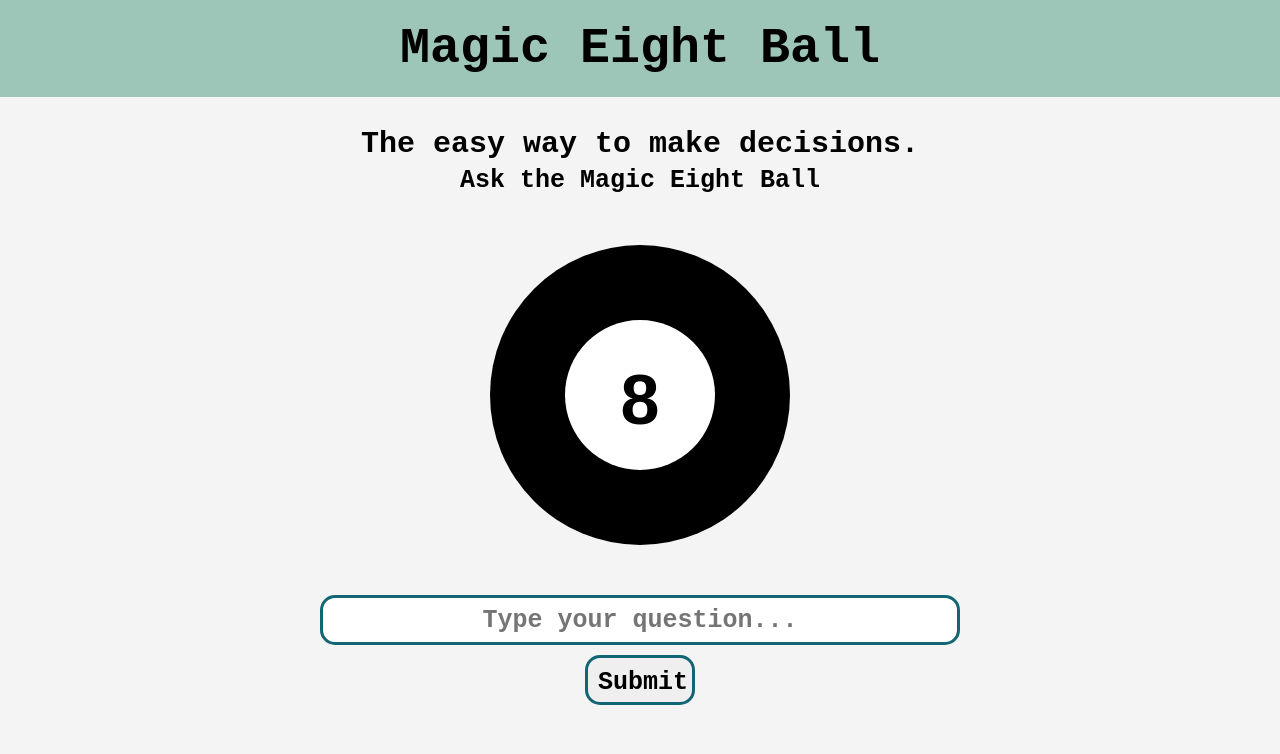
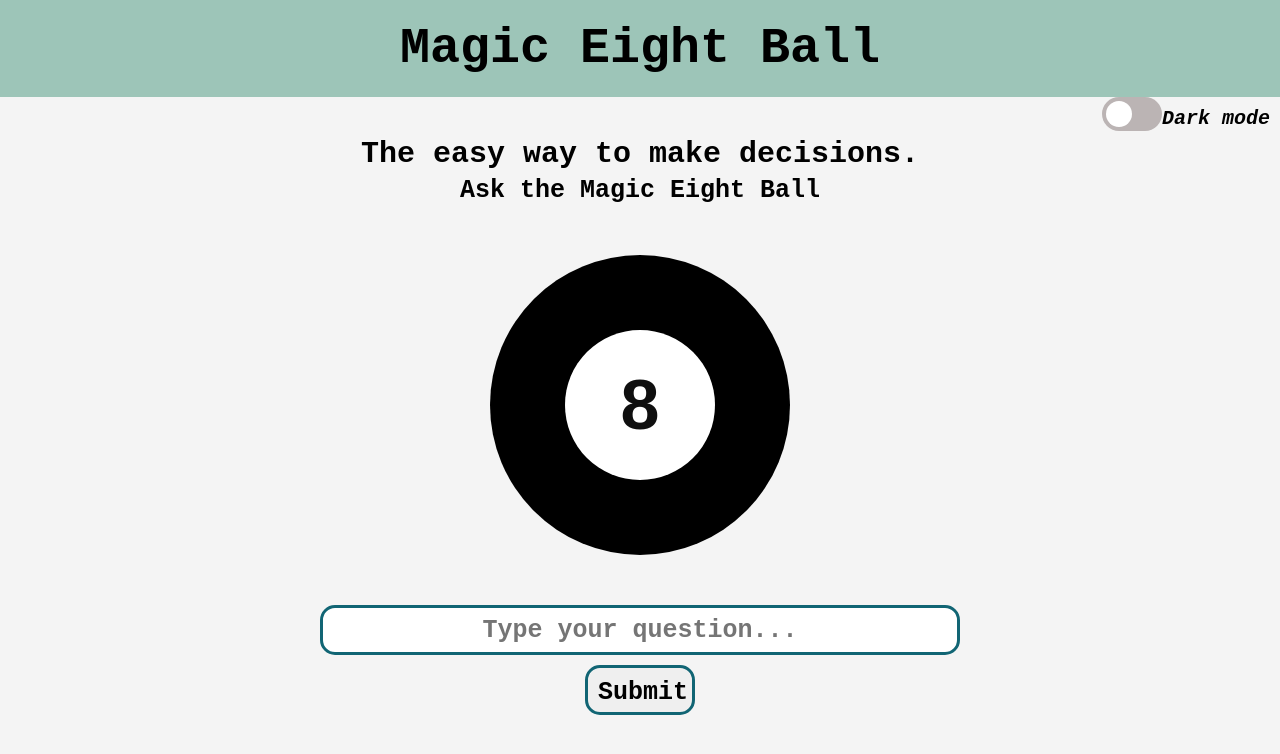
Before and after one commit to MaykonFranchini/MagicEightBallGame, a plain HTML site: page index.html in a window 1280 px wide. Drawn offline with Linux system fonts and the light colour scheme.

Commit message:
dark mode implement

```diff
--- a/app.js
+++ b/app.js
@@ -76,3 +76,9 @@ const clear = () => {
 }
 start.addEventListener('click', game)
 start.addEventListener('click', clear)
+
+const darkTheme = () => {
+    var dark = document.body;
+    dark.classList.toggle('dark-mode')
+
+}
--- a/index.html
+++ b/index.html
@@ -13,6 +13,14 @@
 </header>
 
 <body>
+    <div class="dark-mode">
+        <em>Dark mode</em>
+        <label class="switch">
+            <input type="checkbox" onclick="darkTheme()" >
+            <span class="slider round"></span>
+          </label>
+
+    </div>
     <h2>The easy way to make decisions.</h2>
     <p>Ask the Magic Eight Ball</p>
     <div class="blackc">
--- a/style.css
+++ b/style.css
@@ -17,14 +17,100 @@ header>h1 {
     font-weight: 700;
 }
 
+.switch {
+    position: relative;
+    display: inline-block;
+    width: 60px;
+    height: 34px;
+    float: right;
+}
+
+em {
+    float: right;
+    margin-top: 10px;
+    margin-right: 10px;
+    font-size: 20px;
+    font-family: 'Courier New', Courier, monospace;
+    color: black;
+    font-weight: 700;
+}
+
+
+/* Hide default HTML checkbox */
+
+.switch input {
+    opacity: 0;
+    width: 0;
+    height: 0;
+}
+
+
+/* The slider */
+
+.slider {
+    position: absolute;
+    cursor: pointer;
+    top: 0;
+    left: 0;
+    right: 0;
+    bottom: 0;
+    background-color: rgb(187, 180, 180);
+    -webkit-transition: .4s;
+    transition: .4s;
+}
+
+.slider:before {
+    position: absolute;
+    content: " ";
+    height: 26px;
+    width: 26px;
+    left: 4px;
+    bottom: 4px;
+    background-color: white;
+    -webkit-transition: .4s;
+    transition: .4s;
+}
+
+input:checked+.slider {
+    background-color: #18459e;
+}
+
+input:focus+.slider {
+    box-shadow: 0 0 0 2px #b6bfc7;
+}
+
+input:checked+.slider:before {
+    -webkit-transform: translateX(26px);
+    -ms-transform: translateX(26px);
+    transform: translateX(26px);
+}
+
+
+/* Rounded sliders */
+
+.slider.round {
+    border-radius: 34px;
+}
+
+.slider.round:before {
+    border-radius: 50%;
+}
+
 body {
     background-color: #f4f4f4;
 }
 
+.dark-mode {
+    background-color: rgb(7, 29, 77);
+    color: white;
+    transition: 1s;
+}
+
 h2 {
+    margin: auto;
     text-align: center;
     font-size: 30px;
-    margin-top: 30px;
+    margin-top: 40px;
     font-family: 'Courier New', Helvetica, Arial, sans-serif;
 }
 
@@ -63,10 +149,12 @@ div.whitec {
 
 div.whitec p {
     text-align: center;
-    line-height: 150px;
+    line-height: 140px;
     font-size: 70px;
     font-family: Arial, Helvetica, sans-serif;
     font-weight: 700;
+    color: rgb(15, 15, 15);
+    important!
 }
 
 div.container {
@@ -132,6 +220,28 @@ div input {
         width: 80%;
         transition: 0.8s ease-out;
     }
+    em {
+        display: none;
+    }
+    .switch {
+        width: 30px;
+        height: 17px;
+        float: right;
+    }
+    .slider:before {
+        height: 13px;
+        width: 13px;
+        left: 2px;
+        bottom: 2px;
+        background-color: white;
+        -webkit-transition: .4s;
+        transition: .4s;
+    }
+    input:checked+.slider:before {
+        -webkit-transform: translateX(13px);
+        -ms-transform: translateX(13px);
+        transform: translateX(13px);
+    }
 }
 
 @media only screen and (max-width:320px) {
```
